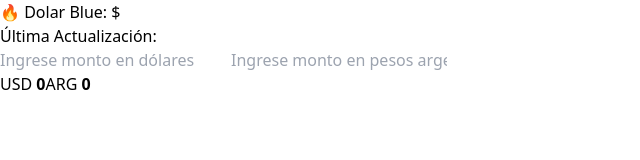
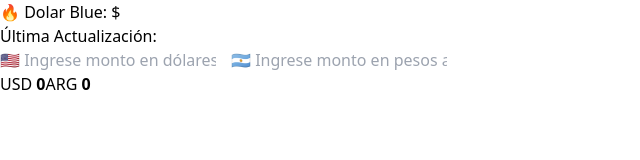
Before and after one commit to VenticinqueMauro/dolarapi, a React (Vite) app: page / in a window 1280 px wide. Shown: the top 160 px of the page, without its empty margins (0-640 px from the left). Built offline with nearby package versions, Linux system fonts and the light colour scheme; no server answers.

Commit message:
agregado de banderas

```diff
--- a/src/App.tsx
+++ b/src/App.tsx
@@ -44,7 +44,7 @@ export default function App() {
           type="number"
           name="price-dollars"
           value={price.blue || ""}
-          placeholder="Ingrese monto en dólares "
+          placeholder="🇺🇸 Ingrese monto en dólares "
           onChange={handleInputDollars}
         />
       <input
@@ -53,7 +53,7 @@ export default function App() {
         type="number"
         name="price-pesos"
         value={price.pesos || ""}
-        placeholder="Ingrese monto en pesos argentinos"
+        placeholder="🇦🇷 Ingrese monto en pesos arg"
         onChange={handleInputPesos}
       />
       <div className="flex items-center gap-4">
```
